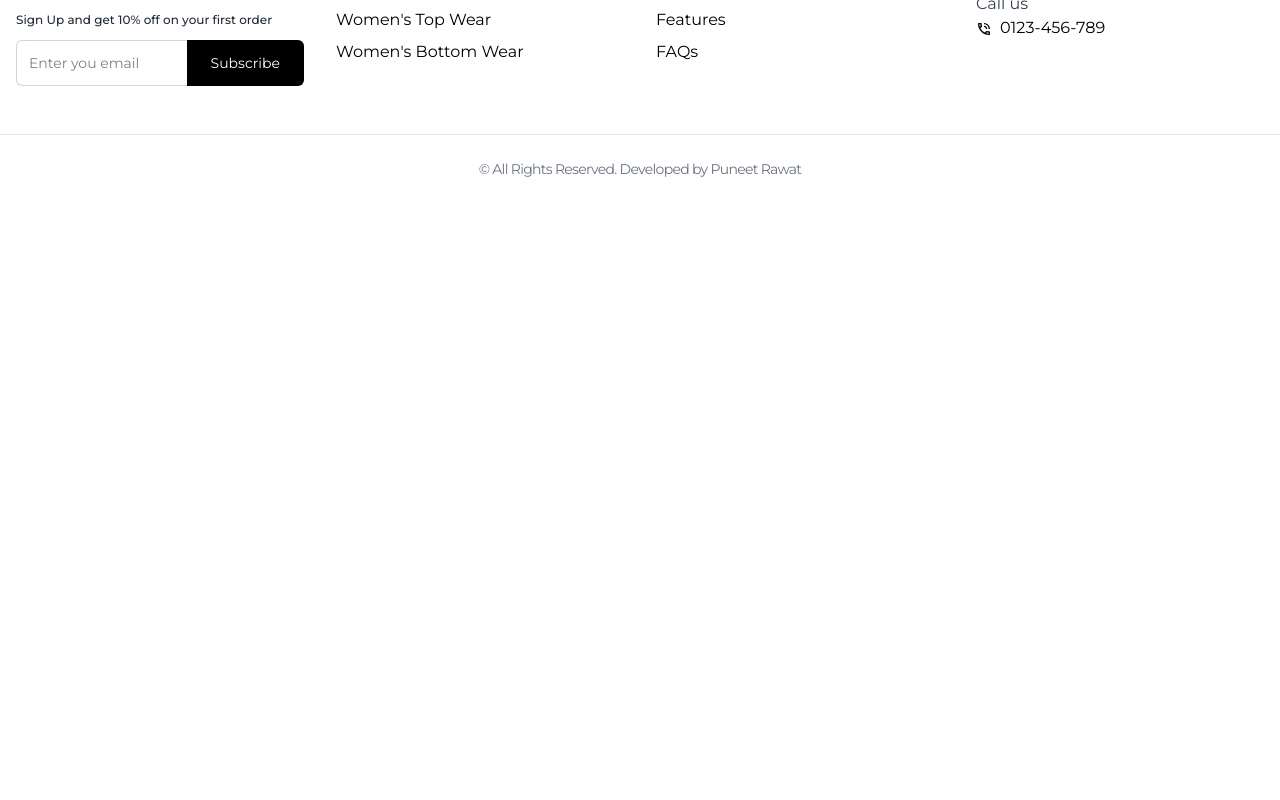
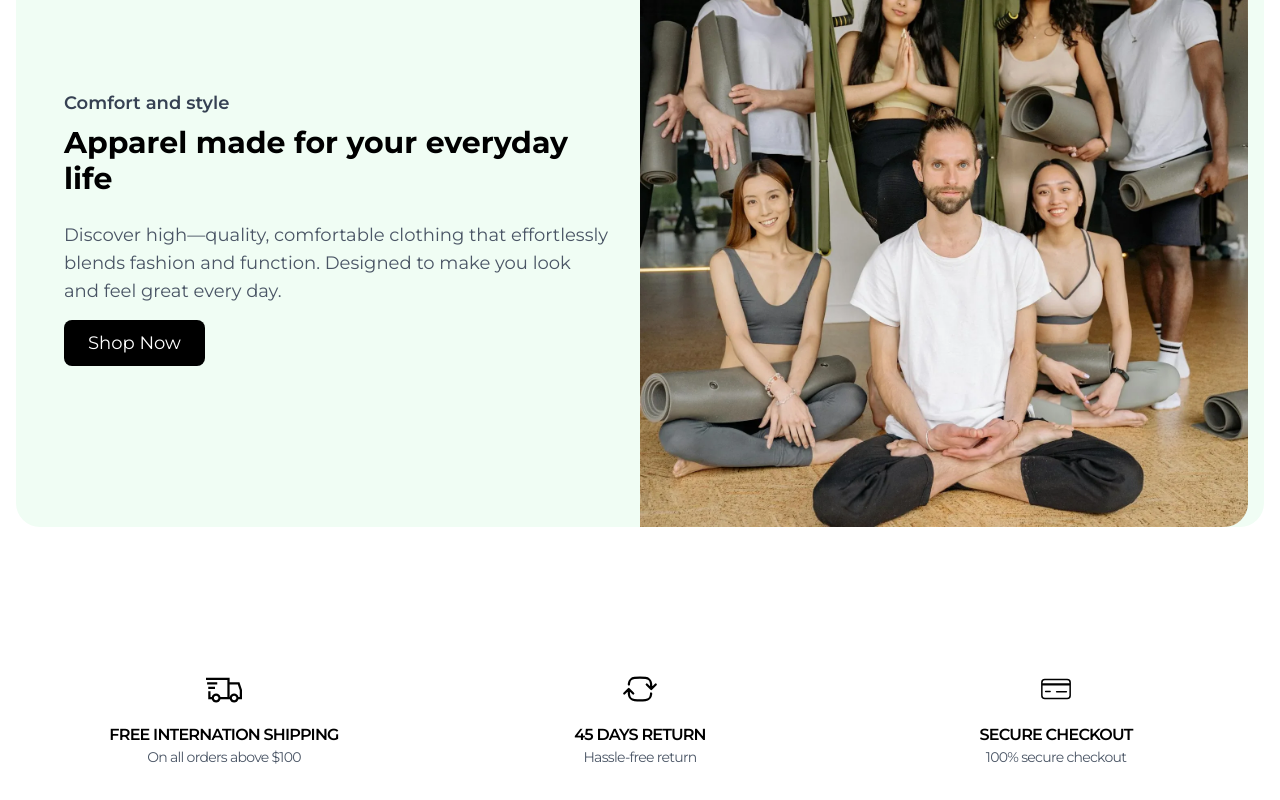
Before and after one commit to puneett2507/gobuy-react, a React (Vite) app in the folder frontend/: page / in a window 1280 px wide. Shown: the part 3580-4380 px from the top of the page. Before the commit the page ends 3807 px from the top, so only its background shows below. Built offline with nearby package versions, Linux system fonts and the light colour scheme.

Commit message:
homepage completed

```diff
--- /dev/null
+++ b/frontend/src/components/Products/FeaturedCollection.jsx
@@ -0,0 +1,42 @@
+import { Link } from "react-router-dom";
+import featured from "../../assets/featured.webp";
+
+const FeaturedProduct = () => {
+  return (
+    <section className="py-16 px-4">
+      <div className="container mx-auto flex flex-col-reverse lg:flex-row items-center bg-green-50 rounded-3xl">
+        {/* left content */}
+        <div className="lg:w-1/2 text-center p-8 lg:text-left">
+          <h2 className="text-lg font-semibold text-gray-700 mb-2">
+            Comfort and style
+          </h2>
+          <h2 className="text-3xl font-bold mb-6">
+            Apparel made for your everyday life
+          </h2>
+          <p className="text-lg text-gray-600 mb-6">
+            Discover high—quality, comfortable clothing that effortlessly blends
+            fashion and function. Designed to make you look and feel great every
+            day.
+          </p>
+          <Link
+            to="/collection/all"
+            className="bg-black text-white px-6 py-3 rounded-lg text-lg hover:bg-gray-8"
+          >
+            Shop Now
+          </Link>
+        </div>
+
+        {/* right content */}
+        <div className="lg:w-1/2">
+          <img
+            src={featured}
+            alt="Featured Image"
+            className="object-cover w-full h-full rounded-r-3xl"
+          />
+        </div>
+      </div>
+    </section>
+  );
+};
+
+export default FeaturedProduct;
--- /dev/null
+++ b/frontend/src/components/Products/FeaturesSection.jsx
@@ -0,0 +1,48 @@
+import { LiaShippingFastSolid } from "react-icons/lia";
+import { HiOutlineArrowPathRoundedSquare } from "react-icons/hi2";
+import { CiCreditCard1 } from "react-icons/ci";
+
+const FeaturesSection = () => {
+  return (
+    <section className="py-16 px-4 bg-white">
+      <div className="container mx-auto text-center grid grid-cols-3 gap-8">
+        {/* feature one */}
+        <div className="flex flex-col items-center">
+          <div className="p-4 rounded-full">
+            <LiaShippingFastSolid className="text-4xl" />
+          </div>
+          <h4 className="font-semibold tracking-tighter">
+            FREE INTERNATION SHIPPING
+          </h4>
+          <p className="text-sm tracking-tighter text-gray-600">
+            On all orders above $100
+          </p>
+        </div>
+
+        {/* feature two */}
+        <div className="flex flex-col items-center">
+          <div className="p-4 rounded-full">
+            <HiOutlineArrowPathRoundedSquare className="text-4xl" />
+          </div>
+          <h4 className="font-semibold tracking-tighter">45 DAYS RETURN</h4>
+          <p className="text-sm tracking-tighter text-gray-600">
+            Hassle-free return
+          </p>
+        </div>
+
+        {/* feature three */}
+        <div className="flex flex-col items-center">
+          <div className="p-4 rounded-full">
+            <CiCreditCard1 className="text-4xl" />
+          </div>
+          <h4 className="font-semibold tracking-tighter">SECURE CHECKOUT</h4>
+          <p className="text-sm tracking-tighter text-gray-600">
+            100% secure checkout
+          </p>
+        </div>
+      </div>
+    </section>
+  );
+};
+
+export default FeaturesSection;
--- a/frontend/src/components/Products/ProductDetails.jsx
+++ b/frontend/src/components/Products/ProductDetails.jsx
@@ -107,6 +107,7 @@ const ProductDetails = () => {
 
   return (
     <div className="p-6">
+      <h2 className="text-center text-3xl font-bold mb-2">Our Best Seller</h2>
       <div className="max-w-6xl mx-auto bg-white p-8 rounded-lg">
         <div className="flex flex-col md:flex-row mb-12">
           {/* product thumbnails */}
@@ -206,7 +207,9 @@ const ProductDetails = () => {
                     key={size}
                     onClick={() => setSelectedSize(size)}
                     className={`px-2 py-1 border rounded-xs cursor-pointer ${
-                      selectedSize === size ? "bg-black text-white" : ""
+                      selectedSize === size
+                        ? "bg-black text-white border-black"
+                        : ""
                     }`}
                   >
                     {size}
--- a/frontend/src/components/Products/ProductGrid.jsx
+++ b/frontend/src/components/Products/ProductGrid.jsx
@@ -8,7 +8,6 @@ const ProductGrid = ({ products }) => {
         {products.map((product, index) => (
           <Link key={index} to={`product/${product._id}`} className="block">
             <div className="bg-white p-4 rounded-lg">
-              {console.log(product.images.url)}
               {/* product image */}
               <div className="w-full h-96 mb-4">
                 <img
--- a/frontend/src/pages/Home.jsx
+++ b/frontend/src/pages/Home.jsx
@@ -1,4 +1,6 @@
 import Hero from "../components/Layout/Hero";
+import FeaturedProduct from "../components/Products/FeaturedCollection";
+import FeaturesSection from "../components/Products/FeaturesSection";
 import GenderCollectionSection from "../components/Products/GenderCollectionSection";
 import NewArrivals from "../components/Products/NewArrivals";
 import ProductDetails from "../components/Products/ProductDetails";
@@ -11,8 +13,13 @@ const Home = () => {
       <NewArrivals />
 
       {/* Best seller */}
-      <h2 className="text-center text-3xl font-bold mb-2">Our Best Seller</h2>
       <ProductDetails />
+
+      {/* featured products */}
+      <FeaturedProduct />
+
+      {/* features */}
+      <FeaturesSection />
     </div>
   );
 };
```
